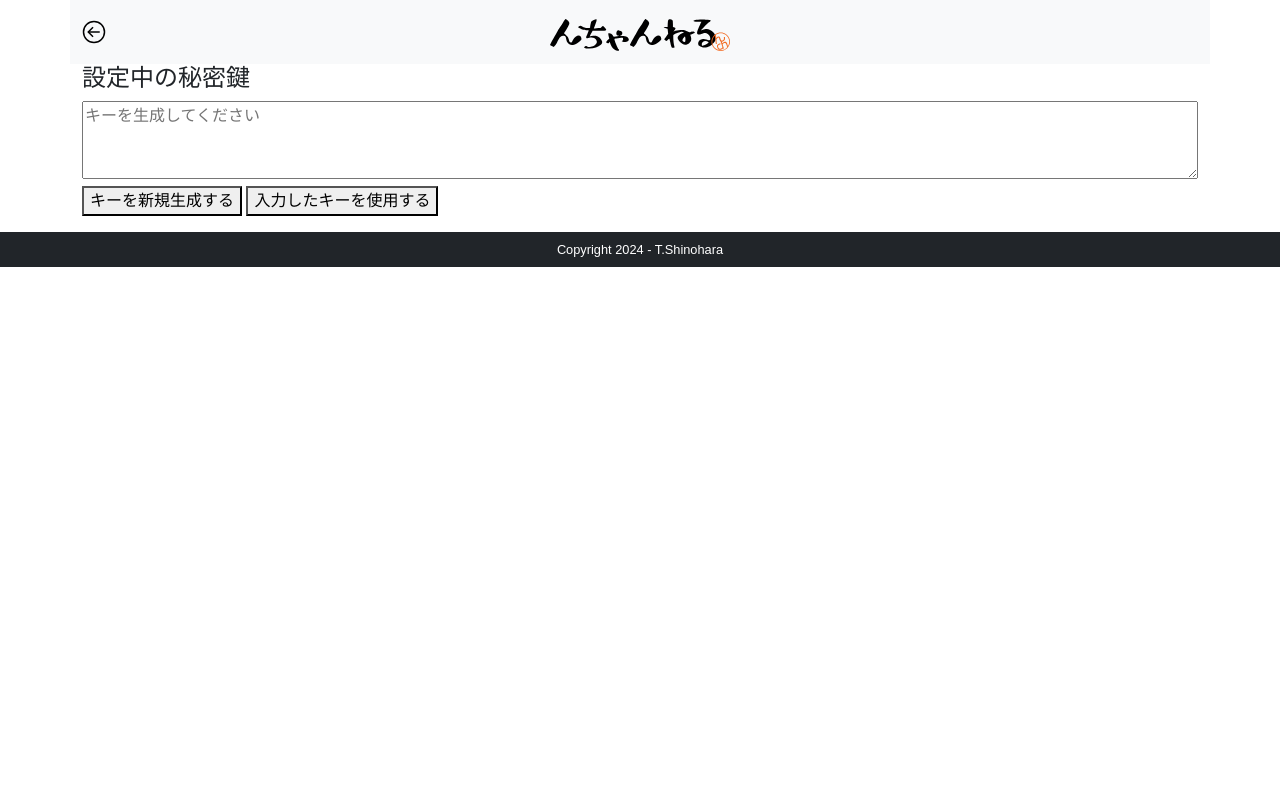
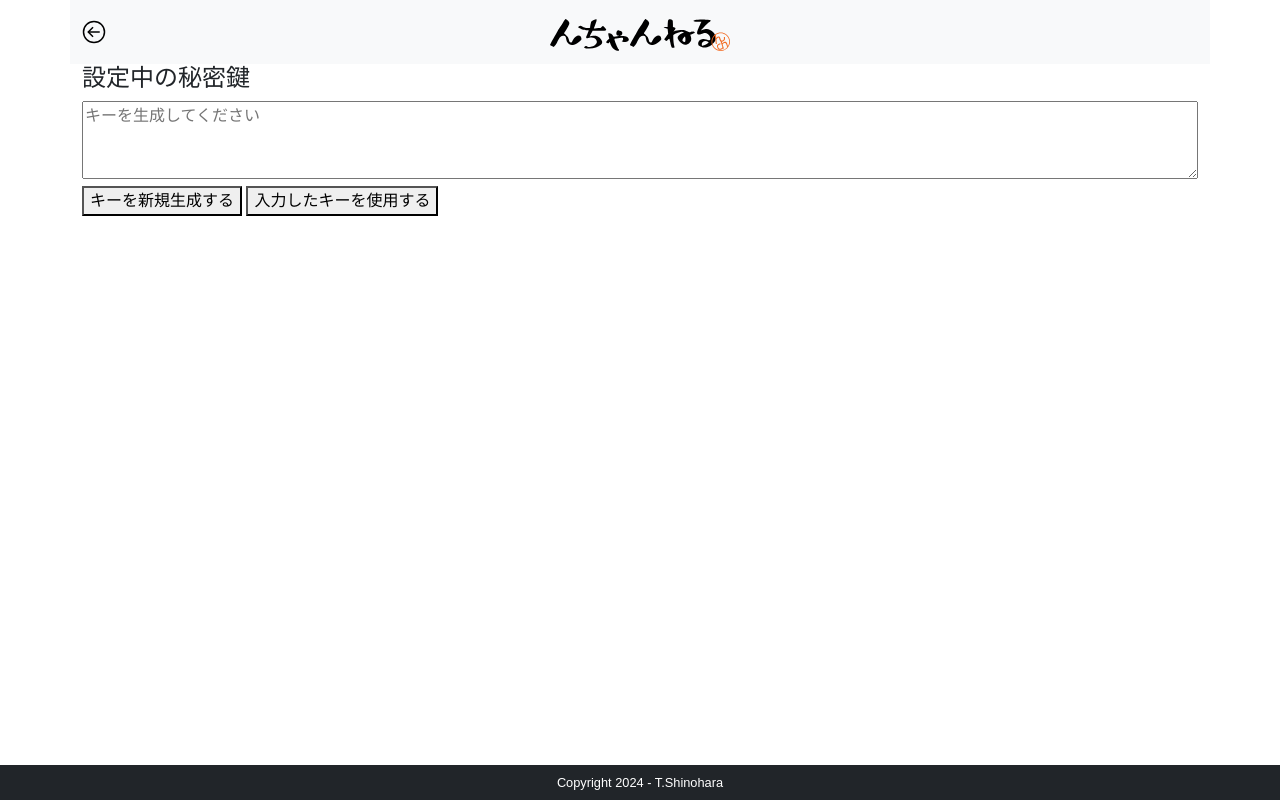
Before and after one commit to ShinoharaTa/nchan, a SvelteKit app: page /settings/keys in a window 1280 px wide. Built offline with nearby package versions, Linux system fonts and the light colour scheme; what @nostr-fetch/adapter-nostr-tools, nostr-fetch, nostr-tools, rx-nostr would draw is missing.

Commit message:
フッター高さ調整

```diff
--- a/src/routes/+layout.svelte
+++ b/src/routes/+layout.svelte
@@ -18,7 +18,15 @@
   });
 </script>
 
-<slot />
-<div class="py-2 mt-3 bg-dark text-white" style="font-size: 0.8rem;">
-  <div class="container detail text-center">Copyright 2024 - T.Shinohara</div>
+<div class="h-min-100vh d-flex flex-column">
+  <slot />
+  <div class="py-2 mt-3 bg-dark text-white mt-auto" style="font-size: 0.8rem;">
+    <div class="container detail text-center footer">Copyright 2024 - T.Shinohara</div>
+  </div>
 </div>
+
+<style>
+  .h-min-100vh {
+    min-height: 100vh;
+  }
+</style>
```
